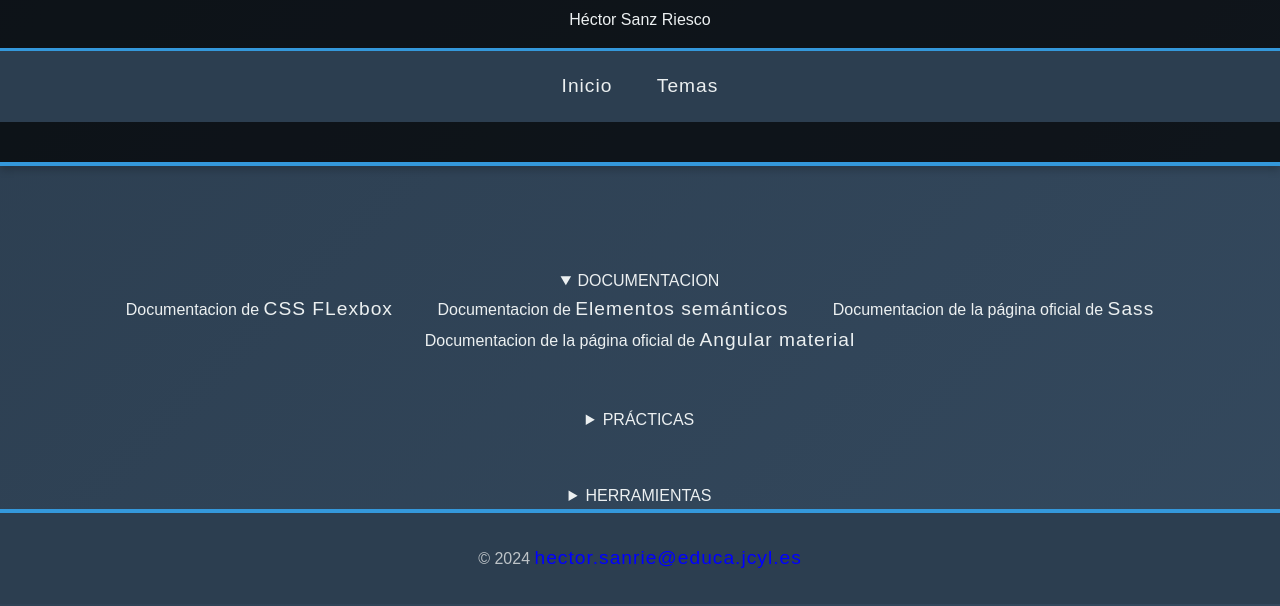
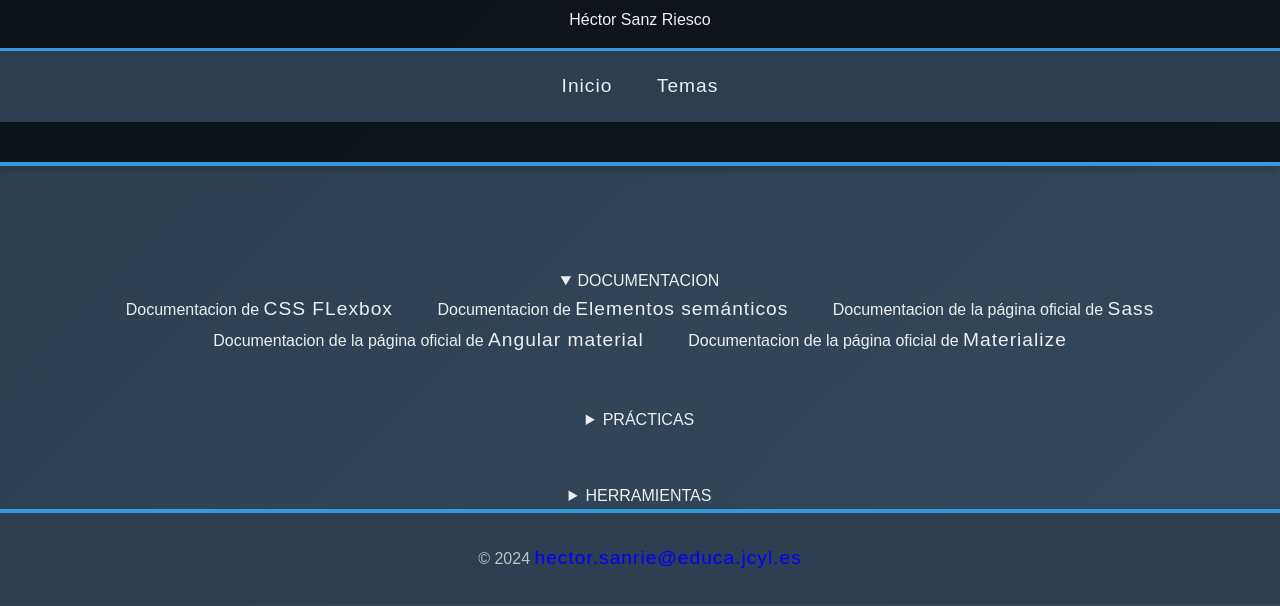
Before and after one commit to hectorsanzriesco/hectorsanzRiesco, a plain HTML site: page index/temas/tema2/tema2.html in a window 1280 px wide. Both pictures are taken after a click on the heading "DOCUMENTACION". Shown: the part 126-732 px from the top of the page. Drawn offline with Linux system fonts and the light colour scheme.

Commit message:
Update tema2.html

```diff
--- a/index/temas/tema2/tema2.html
+++ b/index/temas/tema2/tema2.html
@@ -35,6 +35,7 @@
                 <li>Documentacion de <a href="https://www.w3schools.com/html/html5_semantic_elements.asp" target="_blank">Elementos semánticos</a></li>
                 <li>Documentacion de la página oficial de <a href="https://sass-lang.com/documentation/" target="_blank">Sass</a></li>
                 <li>Documentacion de la página oficial de <a href="https://material.angular.io/components/categories" target="_blank">Angular material</a></li>
+                <li>Documentacion de la página oficial de <a href="https://materializecss.com/" target="_blank">Materialize</a></li>
             </ul>
         </details>
     </div>
```
